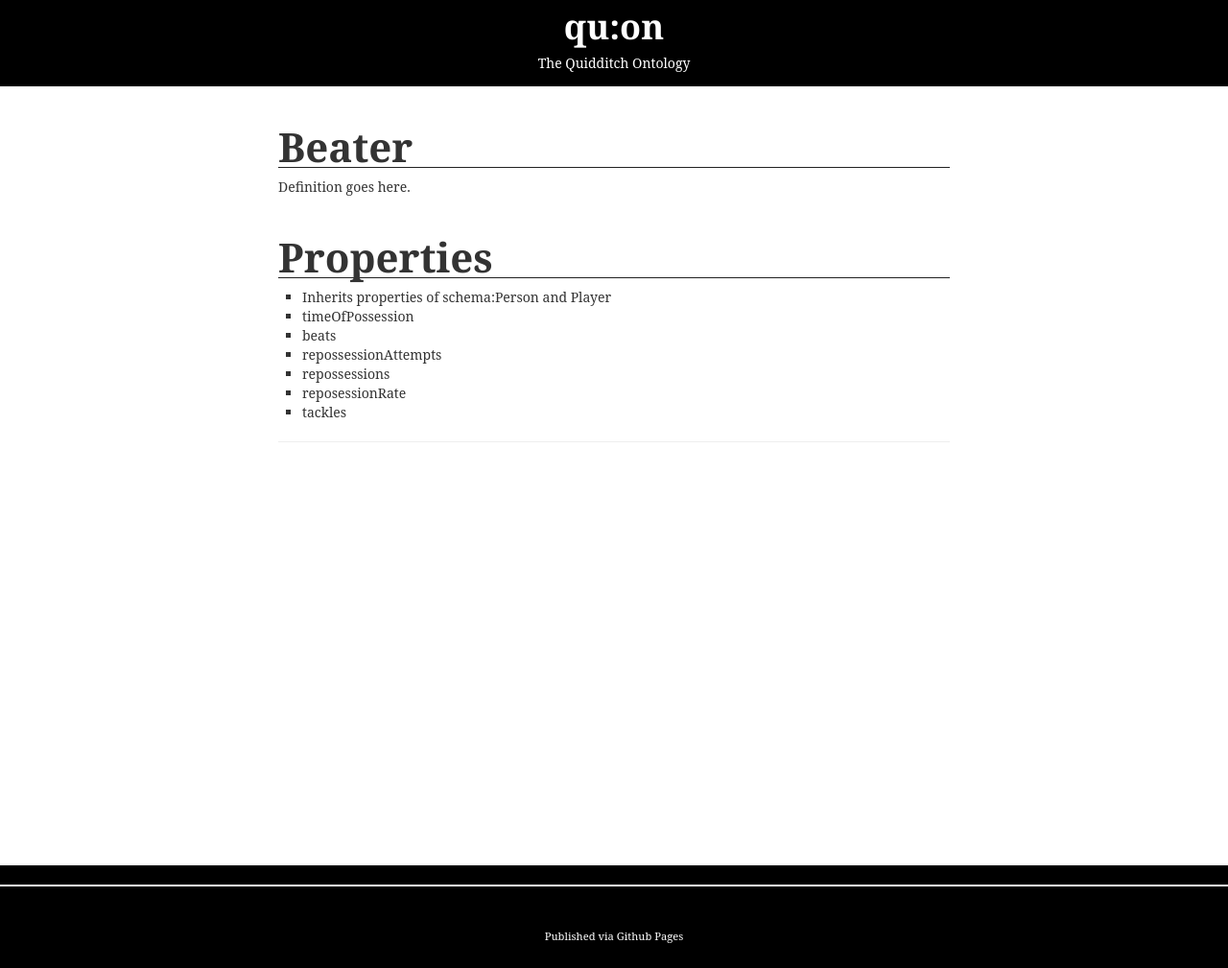
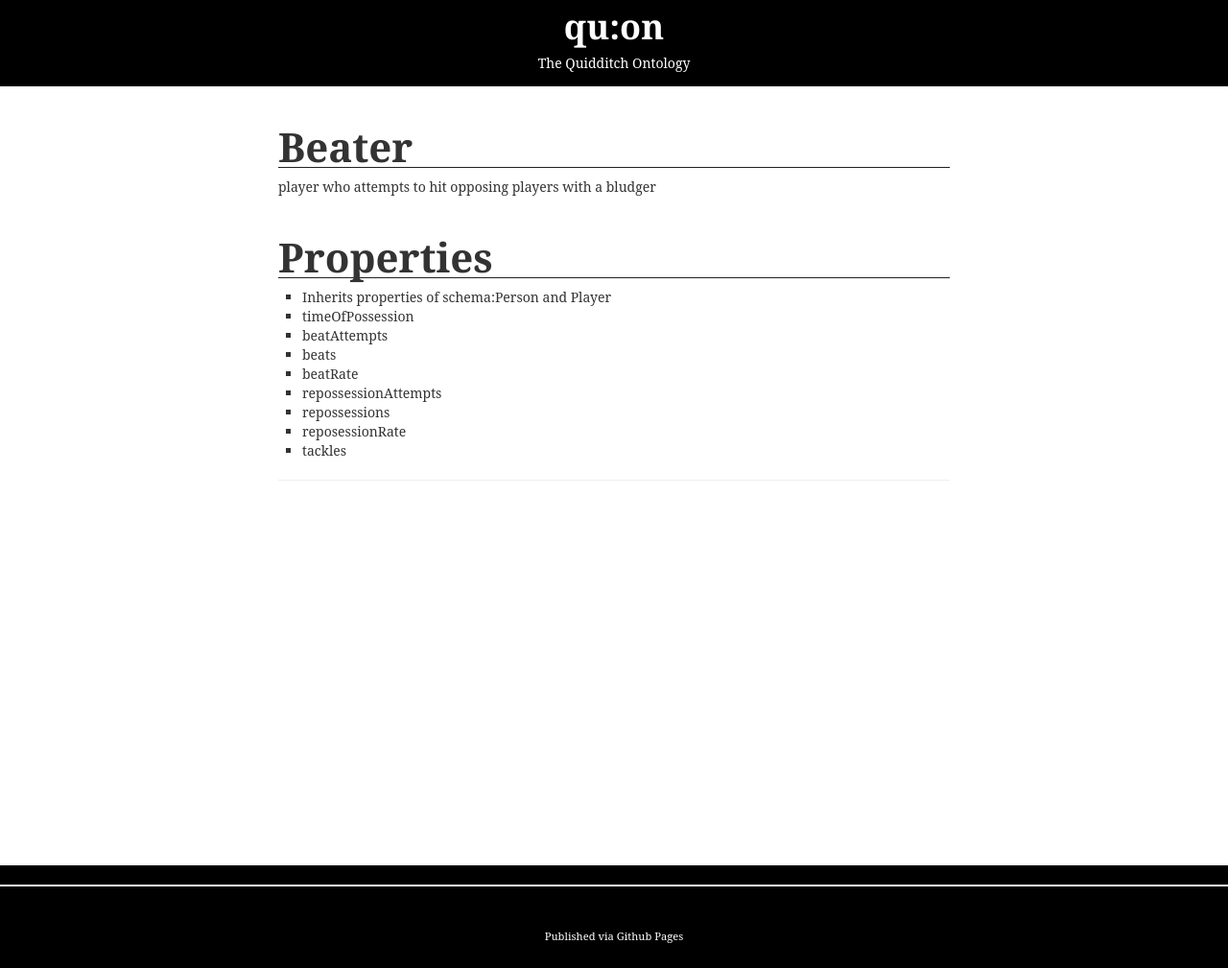
Before and after one commit to helrond/quon, a Jekyll site: the page built from Beater.md, in a window 1280 px wide. Shown: the whole page at 96% size. Built offline with Jekyll 4.4.1, drawn with Linux system fonts in a browser that asks for light colours; some web fonts are replaced.

Commit message:
added definition, added properties "beatAttempts and beatRate"

```diff
--- a/Beater.md
+++ b/Beater.md
@@ -3,11 +3,13 @@ title: Beater
 layout: type
 categories: type
 ---
-Definition goes here.
+player who attempts to hit opposing players with a bludger
 ##Properties
 * Inherits properties of [schema:Person](http://schema.org/Person) and [Player](Player)
 * timeOfPossession
+* beatAttempts
 * beats
+* beatRate
 * repossessionAttempts
 * repossessions
 * reposessionRate
```
